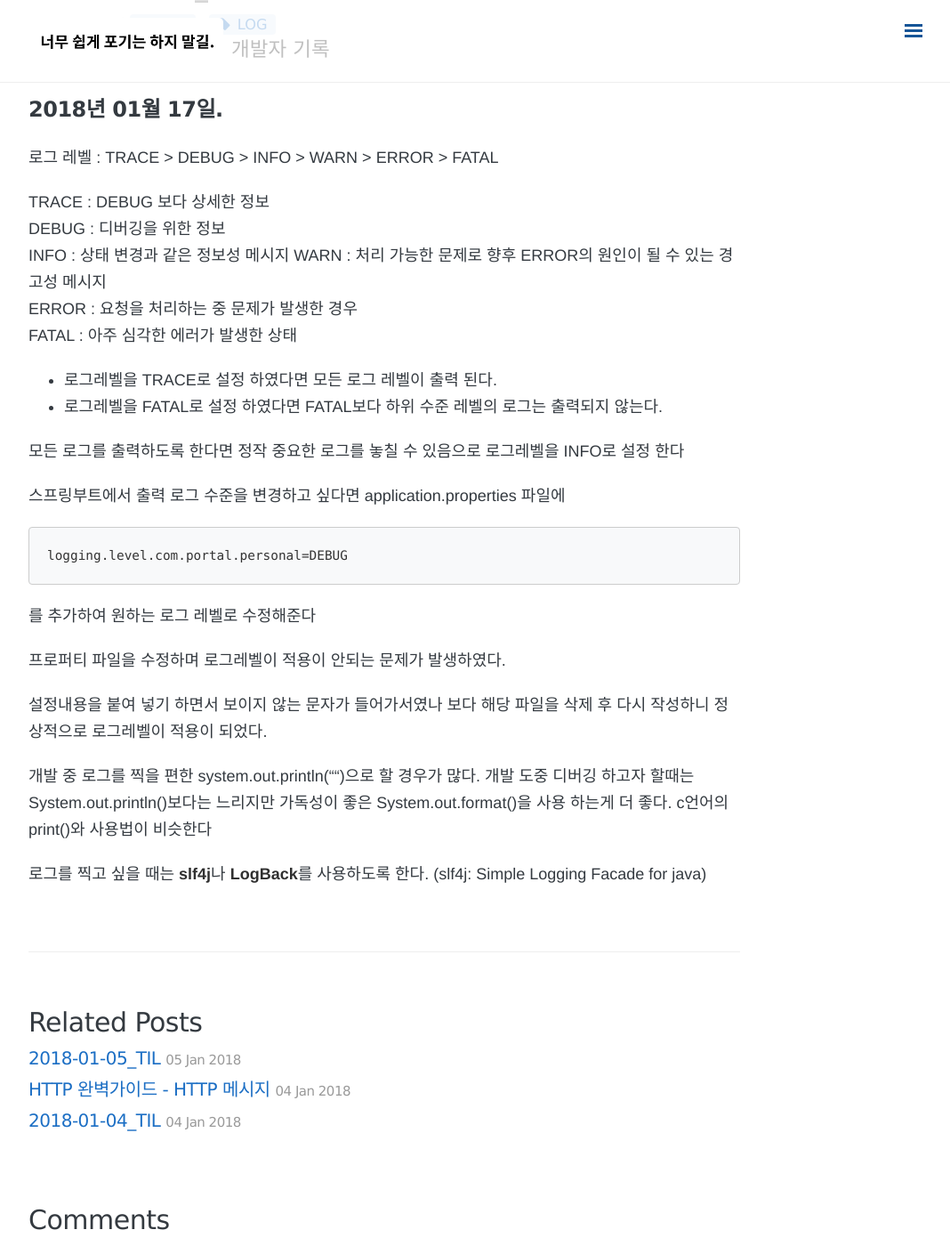
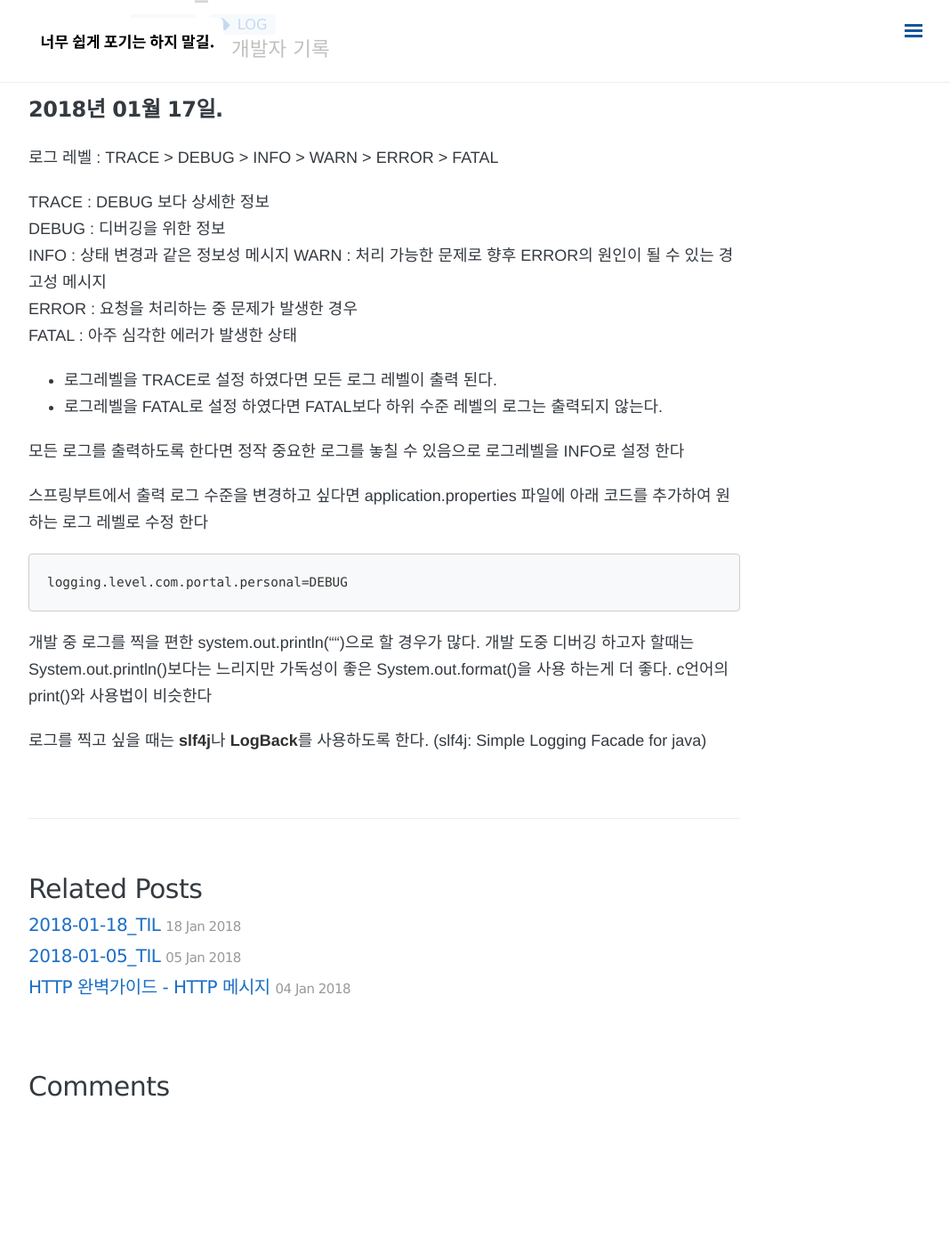
Before and after one commit to minigear/minigear.github.io, a Jekyll site: the page built from _posts/TIL(Today I Leaned)/2018-01-17-log.md, in a window 1280 px wide and 1400 px high, scrolled down 163 px. Shown: the whole window at 89% size, without its empty margins (208-1276 px from the left). Built offline with Jekyll 4.4.1, drawn with Linux system fonts in a browser that asks for light colours; nearby versions of some CDN libraries; comment, search, counter and statistics services are not loaded; after the commit the page ends 1413 px from its top, so only the background shows below that.

Commit message:
로그 정리

````diff
--- a/_posts/TIL(Today I Leaned)/2018-01-17-log.md
+++ b/_posts/TIL(Today I Leaned)/2018-01-17-log.md
@@ -22,15 +22,10 @@ FATAL : 아주 심각한 에러가 발생한 상태
 
 모든 로그를 출력하도록 한다면 정작 중요한 로그를 놓칠 수 있음으로 로그레벨을 INFO로 설정 한다
 
-스프링부트에서 출력 로그 수준을 변경하고 싶다면 application.properties 파일에
+스프링부트에서 출력 로그 수준을 변경하고 싶다면 application.properties 파일에 아래 코드를 추가하여 원하는 로그 레벨로 수정 한다
 ```
 logging.level.com.portal.personal=DEBUG
 ```
-를 추가하여 원하는 로그 레벨로 수정해준다
-
-프로퍼티 파일을 수정하며 로그레벨이 적용이 안되는 문제가 발생하였다.
-
-설정내용을 붙여 넣기 하면서 보이지 않는 문자가 들어가서였나 보다 해당 파일을 삭제 후 다시 작성하니 정상적으로 로그레벨이 적용이 되었다.
 
 개발 중 로그를 찍을 편한 system.out.println("")으로 할 경우가 많다. 개발 도중 디버깅 하고자 할때는 System.out.println()보다는 느리지만 가독성이 좋은 System.out.format()을 사용 하는게 더 좋다. c언어의 print()와 사용법이 비슷한다
 
````
Also changed, not shown: _posts/TIL(Today I Leaned)/2018-01-18-TIL.md (added, +18 -0 lines).
